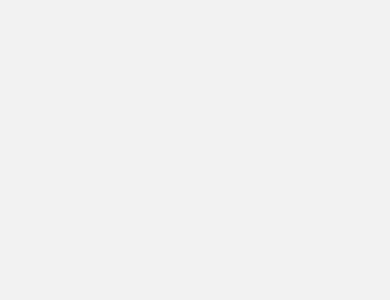
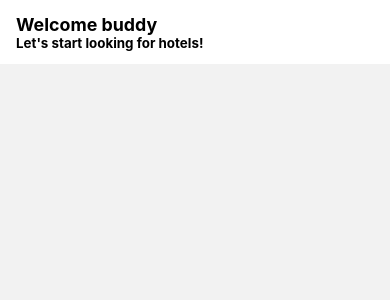
Before and after one commit to omarshatani/hotel-booking-app, a React Native app: screen /TabOne in a window 390 px wide. Before the commit this address had no page. Shown: the top 300 px of the page. Built offline with nearby package versions, Linux system fonts and the light colour scheme; what expo-linking would draw is missing.

Commit message:
added welcome text on header, added avatar

```diff
--- a/navigation/index.tsx
+++ b/navigation/index.tsx
@@ -13,6 +13,9 @@ import {
 import { createNativeStackNavigator } from "@react-navigation/native-stack";
 import * as React from "react";
 import { ColorSchemeName, Pressable } from "react-native";
+import { ScaledSheet } from "react-native-size-matters";
+import Avatar from "../components/Avatar";
+import { Text, View } from "../components/Themed";
 
 import Colors from "../constants/Colors";
 import useColorScheme from "../hooks/useColorScheme";
@@ -55,14 +58,26 @@ function RootNavigator() {
       <Stack.Screen
         name="Root"
         component={HomeScreen}
-        options={{ headerShown: false }}
+        options={{
+          headerShadowVisible: false,
+          headerTitle: () => (
+            <View>
+              <Text style={style.welcomeText}>Welcome buddy</Text>
+              <Text style={style.helpText}>
+                Let's start looking for hotels!
+              </Text>
+            </View>
+          ),
+          headerRight: () => <Avatar />,
+        }}
+        // options={{ headerShown: false }}
       />
       <Stack.Screen
         name="NotFound"
         component={NotFoundScreen}
         options={{ title: "Oops!" }}
       />
-      <Stack.Group screenOptions={{ presentation: "modal" }}>
+      <Stack.Group>
         <Stack.Screen name="Modal" component={ModalScreen} />
       </Stack.Group>
     </Stack.Navigator>
@@ -129,3 +144,16 @@ function TabBarIcon(props: {
 }) {
   return <FontAwesome size={30} style={{ marginBottom: -3 }} {...props} />;
 }
+
+const style = ScaledSheet.create({
+  welcomeText: {
+    fontWeight: "bold",
+    fontSize: "16@s",
+    color: Colors.light.primary,
+  },
+  helpText: {
+    fontSize: "12@s",
+    fontWeight: "bold",
+    color: Colors.light.helpText,
+  },
+});
```
